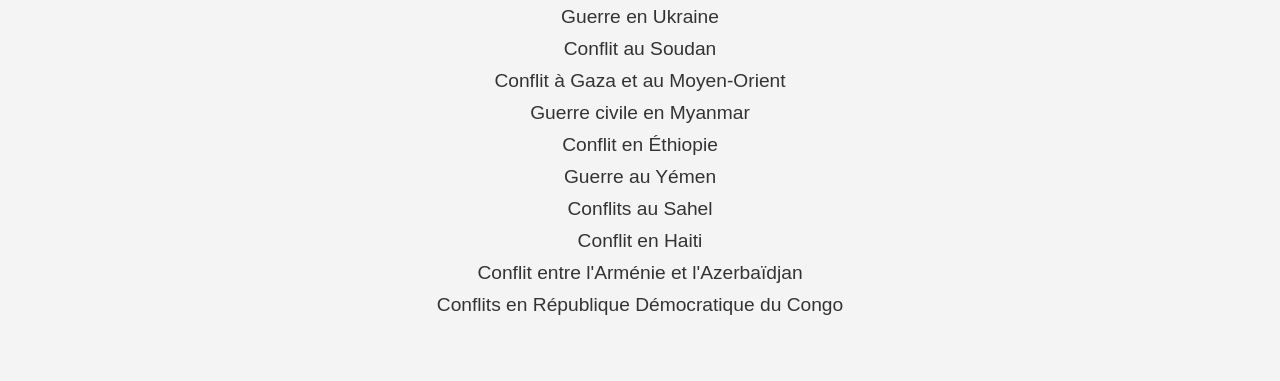
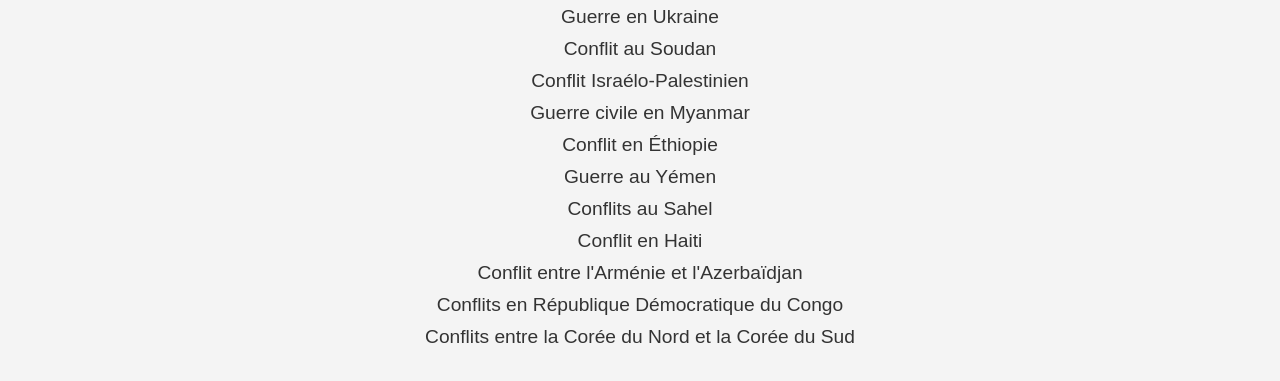
Before and after one commit to Lecooldu974/world-conflicts-2024, a plain HTML site: page index.html in a window 1280 px wide. Shown: the part 159-540 px from the top of the page. Drawn offline with Linux system fonts and the light colour scheme.

Commit message:
Update index.html

```diff
--- a/index.html
+++ b/index.html
@@ -51,7 +51,7 @@
     <ul class="conflict-list">
         <li><a href="Ukraine.html">Guerre en Ukraine</a></li>
         <li><a href="Soudan.html">Conflit au Soudan</a></li>
-        <li><a href="Gaza_Moyen-Orient.html">Conflit à Gaza et au Moyen-Orient</a></li>
+        <li><a href="Gaza_Moyen-Orient.html">Conflit Israélo-Palestinien</a></li>
         <li><a href="Myanmar.html">Guerre civile en Myanmar</a></li>
         <li><a href="Ethiopie.html">Conflit en Éthiopie</a></li>
         <li><a href="Yemen.html">Guerre au Yémen</a></li>
@@ -59,6 +59,7 @@
         <li><a href="Haiti.html">Conflit en Haiti</a></li>
         <li><a href="Armenie_Azerbaidjan.html">Conflit entre l'Arménie et l'Azerbaïdjan</a></li>
         <li><a href="RDC.html">Conflits en République Démocratique du Congo</a></li>
+        <li><a href="Corees.html">Conflits entre la Corée du Nord et la Corée du Sud</a></li>
     </ul>
 </body>
 </html>
```
